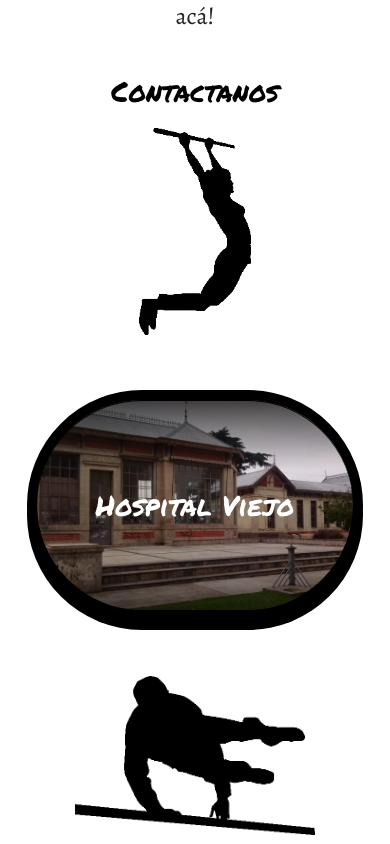
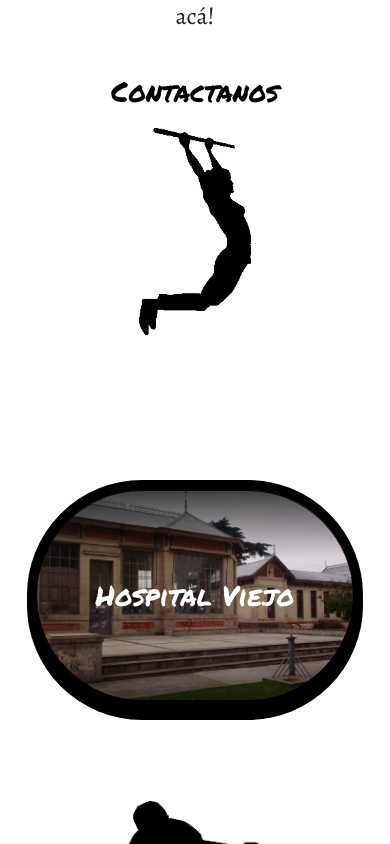
Before and after one commit to Lucas1933/morenoPK, a website: page pages/inscribirse.html in a window 390 px wide. Shown: the part 1156-2000 px from the top of the page. Drawn offline with nearby package versions, Linux system fonts and the light colour scheme.

Commit message:
cambios a inscribirse mobile

```diff
--- a/pages/inscribirse.html
+++ b/pages/inscribirse.html
@@ -88,7 +88,7 @@
                 </p>
                 <div class="inscribirseSilueta"><img src="../assets/images/inscribirse/siluetas/siluetita_5.png" alt=""></div>
             </div>
-
+            <div class="botonesySiluetasContainer">
   <!--HOSPITAL------------------------------------------ -->
             <div class="botonAformularioContainer">
               <button id="botonHospital" type="button" class="btn btn-primary boton" data-toggle="modal" data-target="#formularioModalHospital" data-aos="zoom-in" data-aos-duration="400">
@@ -280,6 +280,7 @@
                 </div>
               </div>
   <!-- BUJAN------------------------------------------ -->
+            </div>
             <div class="pieDePagina">
               <div data-aos="fade-right" data-aos-duration="1100">Être et durer</div>
               <div class="pieDePaginaSilueta" >
--- a/scss/partials/pages/_inscribirse.scss
+++ b/scss/partials/pages/_inscribirse.scss
@@ -1,7 +1,7 @@
 .inscribirse{
-    height: 170em;
+    height: 190em;
     .inscribirseContenido{
-        height: 170em;
+        height: 190em;
         display: flex;
         flex-direction: column;
         justify-content: center;
@@ -24,6 +24,12 @@
                 }
 
             }
+
+             .botonesySiluetasContainer{
+                height: 100em;
+                display: flex;
+                flex-direction: column;
+                justify-content: space-evenly;
                 .siluetaInscribirse{
                     display: flex;
                     flex-direction: column;
@@ -32,11 +38,12 @@
                         width: 15em;
                     }
                  }
-             :nth-child(5){
+                :nth-child(4){
                         img{
                             width: 10em;
                         }
                     }
+
 
                 .botonAformularioContainer{
                     display: flex;
@@ -112,6 +119,8 @@
                 }
              }
 
+    }
+
 
     [data-aos] {
         pointer-events: none;
```
Also changed, not shown: css/style.css. Lines whose indentation alone changed are shown as unchanged.
